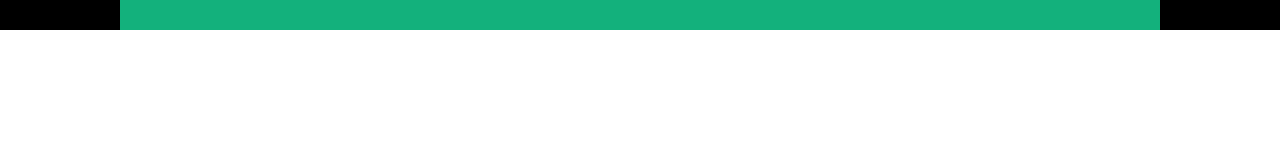
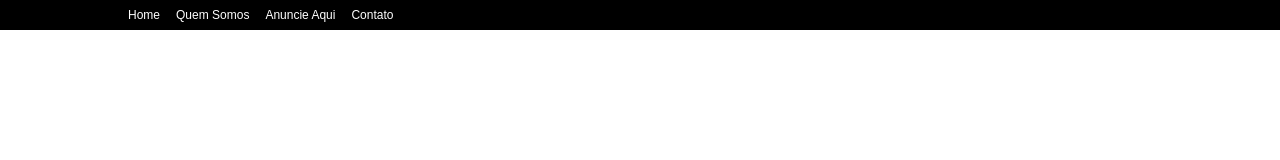
Before and after one commit to maikonFoltz/PortalNoticias, a plain HTML site: page assets/index.html in a window 1280 px wide. Drawn offline with Linux system fonts and the light colour scheme.

Commit message:
portal versao 2

```diff
--- a/assets/css/index.css
+++ b/assets/css/index.css
@@ -1,5 +1,7 @@
 body{
     margin: 0;
+    font-size: 12px;
+    font-family: Arial;
 }
 .topo{
     height: 30px;
@@ -9,6 +11,37 @@ body{
     width: 100%;
     max-width: 1040px;
     height: 30px;
-    background-color: rgb(19, 177, 124);
     margin: auto;
 }
+.topoleft{
+    width: 50%;
+    height: 30px;
+    float: left;
+
+}
+.toporight{
+    width: 50%;
+    height: 30px;
+    float: right;
+}
+.topoleft ul {
+    margin: 0;
+    padding: 0;
+    list-style: none;
+}
+.topoleft li {
+    right: 30px;
+    float: left;
+    padding-left: 8px;
+    padding-right: 8px;
+    line-height: 30px;
+    color: white;
+}
+
+.topoleft li a {
+    text-decoration: none;
+    color: white;
+}
+.topoleft li a:hover{
+    color: rgb(103, 176, 235);
+}
--- a/assets/index.html
+++ b/assets/index.html
@@ -9,7 +9,17 @@
 <body>
     <div class="topo">
         <div class="topoInt">
+            <div class="topoleft">
+                <ul>
+                    <li><a href="">Home</a></li>
+                    <li><a href="">Quem Somos</a></li>
+                    <li><a href="">Anuncie Aqui</a></li>
+                    <li><a href="">Contato</a></li>
+                </ul>
+            </div>
+            <div class="toporight">
 
+            </div>
         </div>
     </div>
 
```
